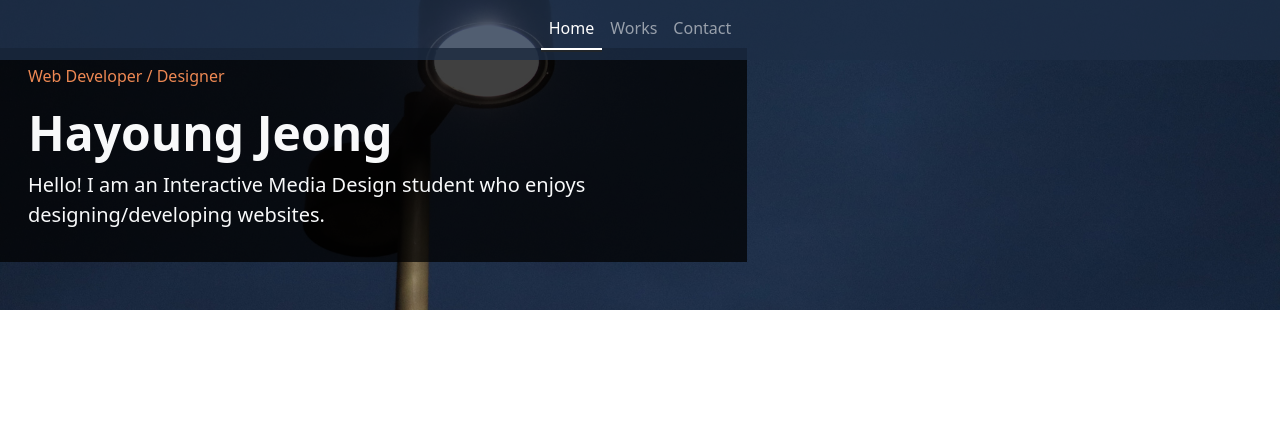
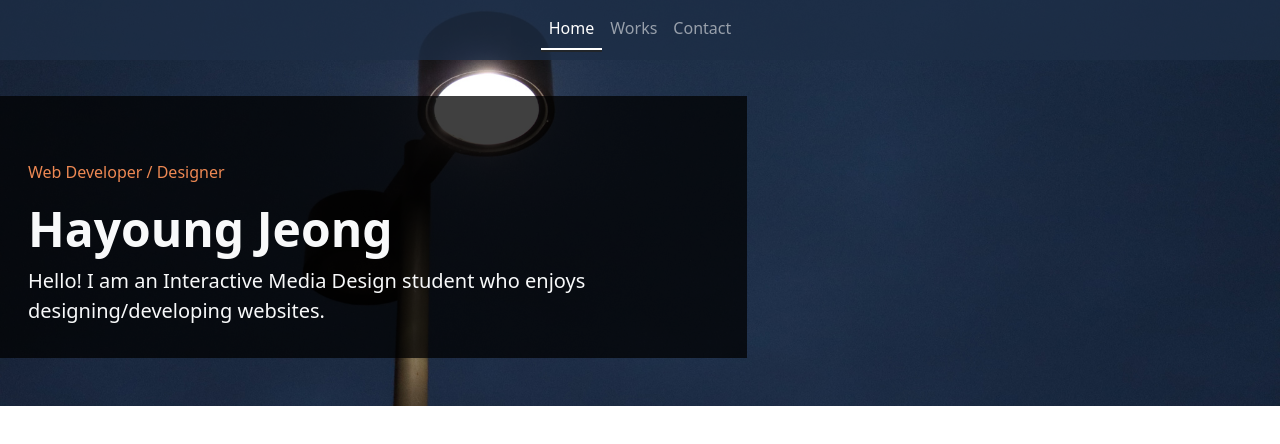
Before and after one commit to jeon0057/portfolio, a plain HTML site: page index.html in a window 1280 px wide. Drawn offline with nearby package versions, Linux system fonts and the light colour scheme.

Commit message:
adjusts heading styles for different viewports

```diff
--- a/css/main.css
+++ b/css/main.css
@@ -1,5 +1,11 @@
-nav {
-    background-color: #1D2E47C4;
+:root {
+    --title-color: #ED8853;
+    --main-blue: #1D2E47;
+    --bg-blue: #424A56;
+}
+
+button span {
+    background-color: var(--main-blue);
 }
 
 /* current page is underlined in nav */
@@ -17,6 +23,20 @@ header {
     background-color: rgba(0, 0, 0, .75);
 }
 
+/* web developer / designer title */
 .my-title {
-    color: #ED8853;
+    color: var(--title-color);
 }
+
+@media screen and (min-width: 768px) {
+    /* darker nav bg than desktop */
+    nav {
+        background-color: #090D15D9;
+    }
+}
+
+@media screen and (min-width: 992px) {
+    nav {
+        background-color: #1D2E47C4;
+    }
+}
--- a/index.html
+++ b/index.html
@@ -45,10 +45,11 @@
             </div>
         </div>
     </nav>
-    <header class="text-light pt-5 pb-5">
-        <div class="banner-bg p-3 col-7">
+    <!-- desktop: half width tab & mobile: full width and height of header -->
+    <header class="text-light pt-lg-5 pb-lg-5">
+        <div class="banner-bg mt-lg-5 p-lg-3 py-5 col-lg-7">
             <div class="container">
-                <p class="my-title">Web Developer / Designer</p>
+                <p class="my-title pt-5">Web Developer / Designer</p>
                 <h1><a href="index.html" class="display-5 text-decoration-none text-light fw-bold">Hayoung Jeong</a></h1>
                 <p class="lead">Hello! I am an Interactive Media Design student who enjoys designing/developing websites.</p>
             </div>
```
